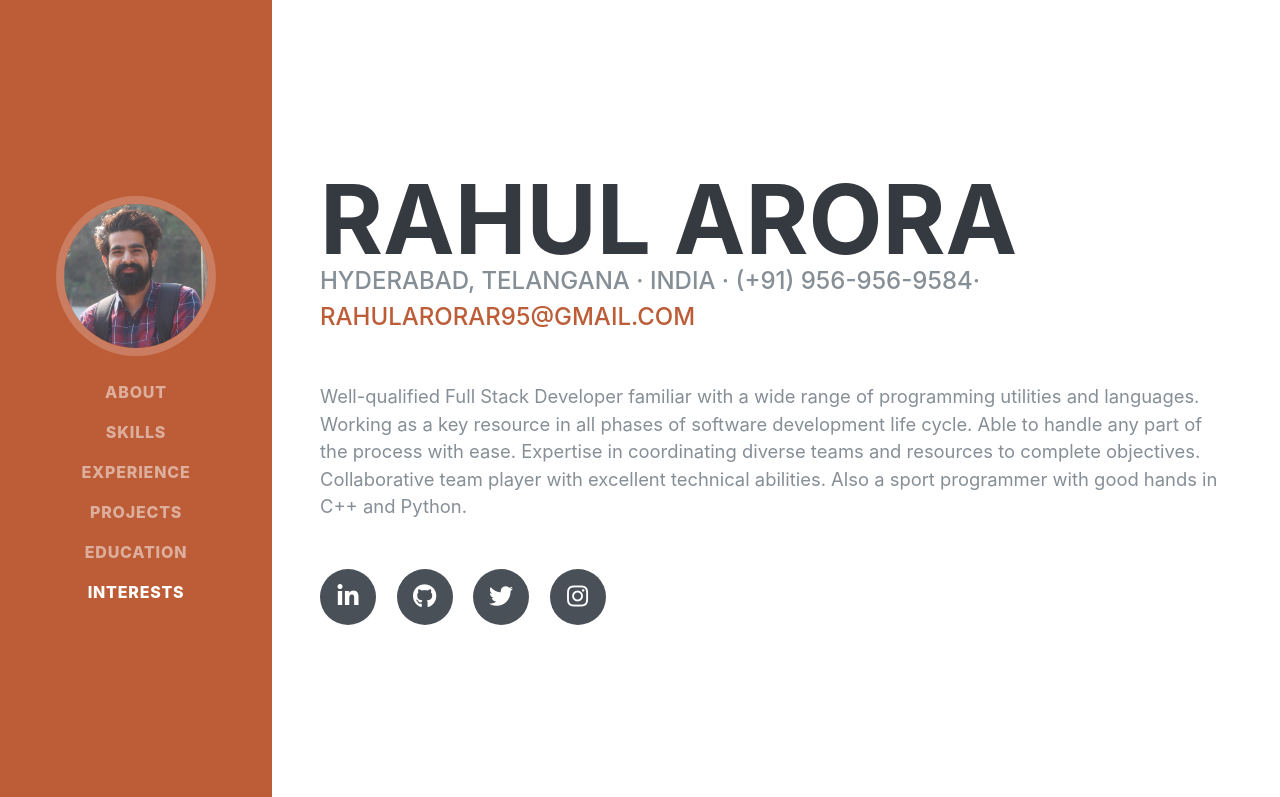
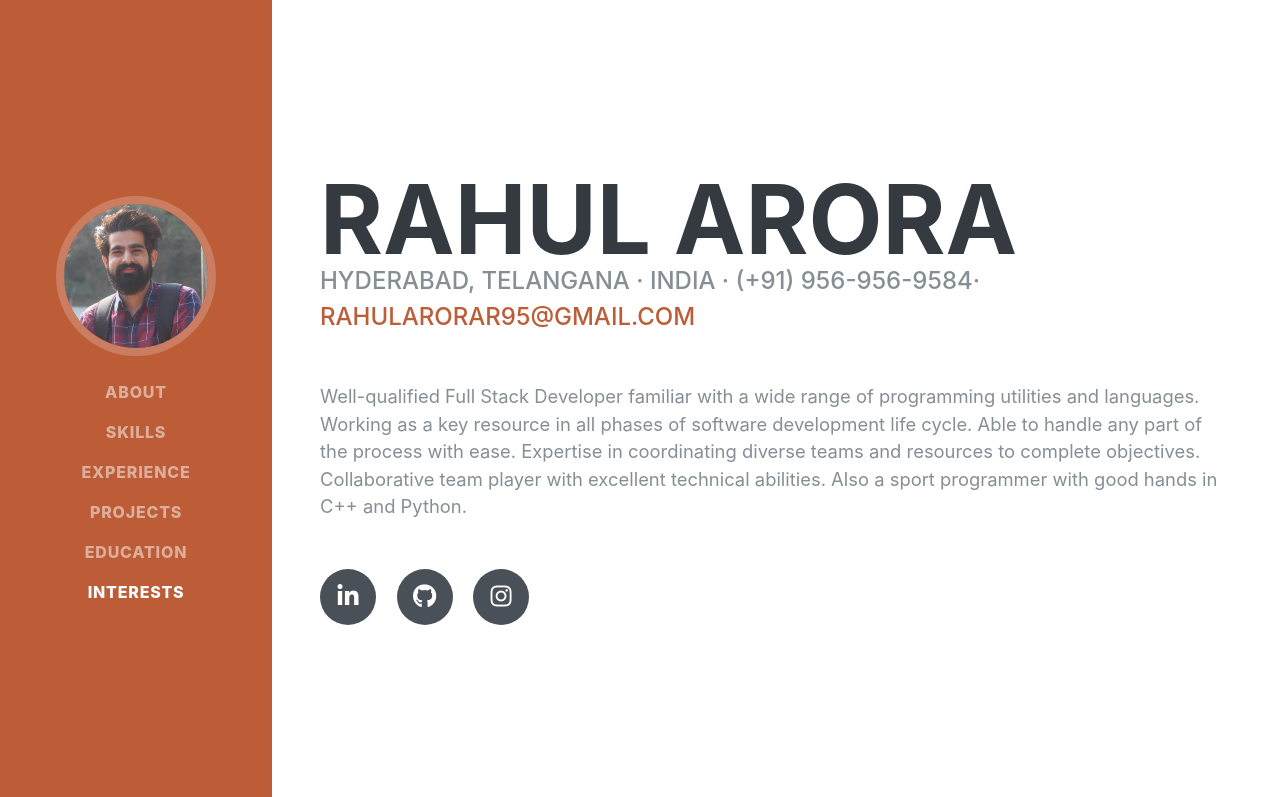
Before and after one commit to rahularorar956/rahularorar95.github.io, a plain HTML site: page index.html in a window 1280 px wide. Shown: the top 797 px of the page. Drawn offline with nearby package versions, Linux system fonts and the light colour scheme; a web font is replaced by a local one.

Commit message:
Update index.html

```diff
--- a/index.html
+++ b/index.html
@@ -96,9 +96,9 @@
           <a href="https://github.com/rahularorar95" target="_blank">
             <i class="fab fa-github"></i>
           </a>
-          <a href="https://twitter.com/rahularorar95" target="_blank">
+<!--           <a href="https://twitter.com/rahularorar95" target="_blank">
             <i class="fab fa-twitter"></i>
-          </a>
+          </a> -->
           <a href="https://www.instagram.com/rahul_arora12/" target="_blank">
             <i class="fab fa-instagram"></i>
           </a>
```
